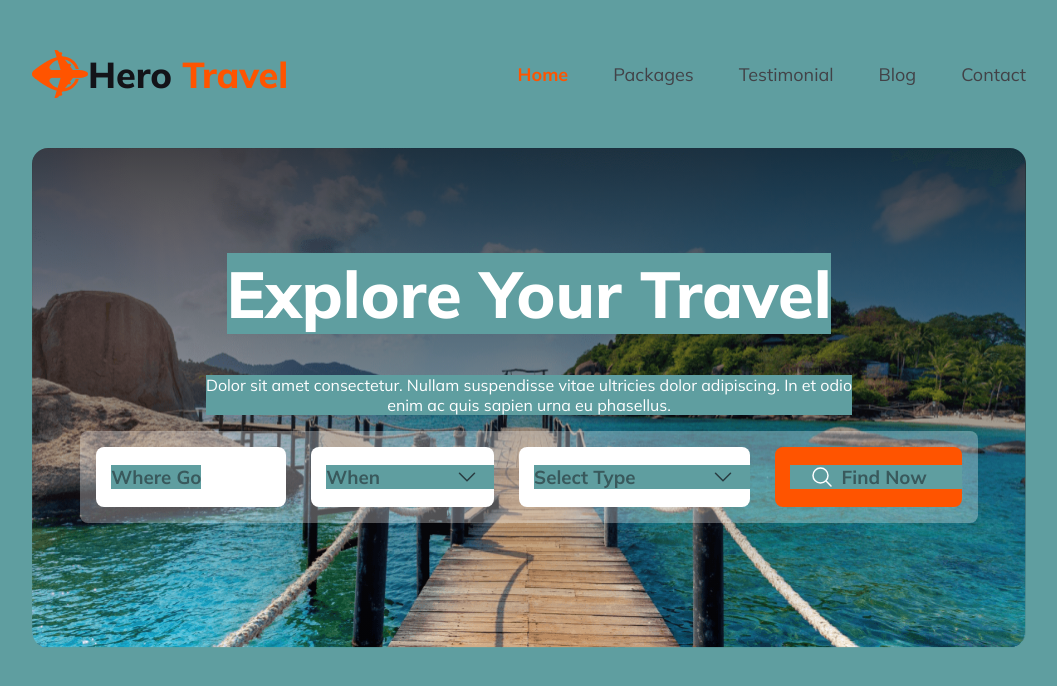
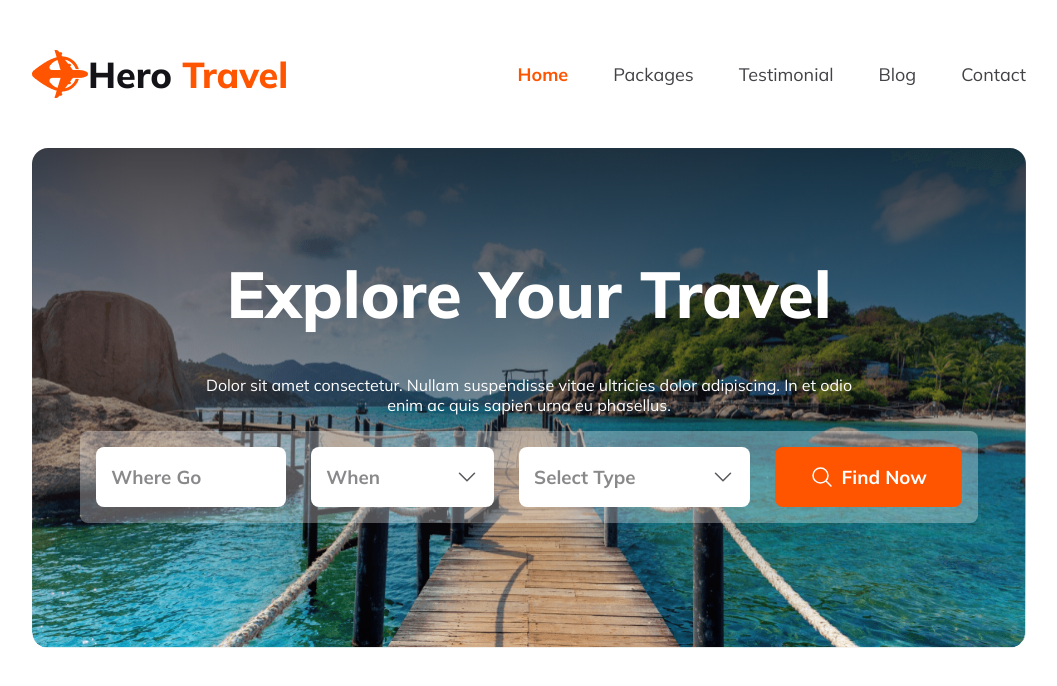
Before and after one commit to farhansadik/Hero-Travel-FED04, a plain HTML site: page index.html in a window 1280 px wide. Shown: the whole page, without its empty margins (111-1168 px from the left). Drawn offline with Linux system fonts and the light colour scheme.

Commit message:
little fix - overall

```diff
--- a/index.html
+++ b/index.html
@@ -8,16 +8,16 @@
 </head>
 <body>
     <header>
-        <section class="col1">
+        <section class="header_col1">
             <img src="/Images/Group 40071.png" alt="">
             <div>Hero <span>Travel</span></div>
         </section>
-        <section class="col2">
-            <div class="col2_txt1">Home</div>
-            <div class="col2_txt2">Packages</div>
-            <div class="col2_txt2">Testimonial</div>
-            <div class="col2_txt2">Blog</div>
-            <div class="col2_txt2">Contact</div>
+        <section class="header_col2">
+            <div class="header_col2_txt1">Home</div>
+            <div class="header_col2_txt2">Packages</div>
+            <div class="header_col2_txt2">Testimonial</div>
+            <div class="header_col2_txt2">Blog</div>
+            <div class="header_col2_txt2">Contact</div>
         </section>
     </header>
 
@@ -53,9 +53,25 @@
             </div>
          </section>
 
-         <section class="ms2"></section>
+         <!-- main section 2 -->
+         <section class="ms2">
+            <div class="ms2_col1">
+                <!-- big text -->
+                <!-- smaller text -->
+                <!-- bullet list 3 -->
+                <!-- smaller text -->
+                <!-- button -->
+            </div>
+            <div class="ms2_col2">
+                <img src="" alt="">
+            </div>
+         </section>
+
+         <!-- main section 3 -->
          <section class="ms3"></section>
+         <!-- main section 4 -->
          <section class="ms4"></section>
+         <!-- main section 5 -->
          <section class="ms5"></section>
     </main>
 
--- a/styles/style.css
+++ b/styles/style.css
@@ -10,7 +10,7 @@
 
 * {
     font-family: "Mulish", sans-serif;
-    background-color: cadetblue;
+    /* background-color: cadetblue; */
 }
 
 /* Header */
@@ -22,7 +22,7 @@ header {
 }
 
 /* Header Left Column */
-.col1 {
+.header_col1 {
     color: var(--secondary-color);
     font-size: 36px;
     font-weight: 800;
@@ -31,26 +31,26 @@ header {
     align-items: center;
 }
 
-.col1 > img {
+.header_col1 > img {
     /* not used */
 }
-.col1 > div > span {
+.header_col1 > div > span {
     color: var(--primary-color);
 }
 
 /* Header Right Column */
-.col2 {
+.header_col2 {
     font-size: 18px;
     display: flex;
     justify-content: center;
     align-items: center;
     gap: 45px;
 }
-.col2_txt1 {
+.header_col2_txt1 {
     color: var(--primary-color);
     font-weight: 700;
 }
-.col2_txt2 {
+.header_col2_txt2 {
     color: var(--third-color);
 }
 
@@ -132,7 +132,7 @@ main {
     align-items: center;
     background-color: var(--primary-color);
 }
-.ms1_find4 > h3 { padding-right: 35px; }
+.ms1_find4 > h3 { padding-right: 35px; color: white; }
 .ms1_find4 > svg {
     padding-left: 20px;
     padding-right: 8px;
```
